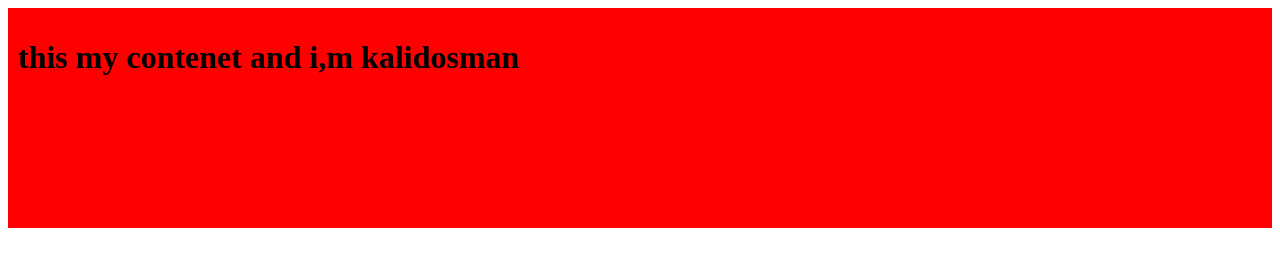
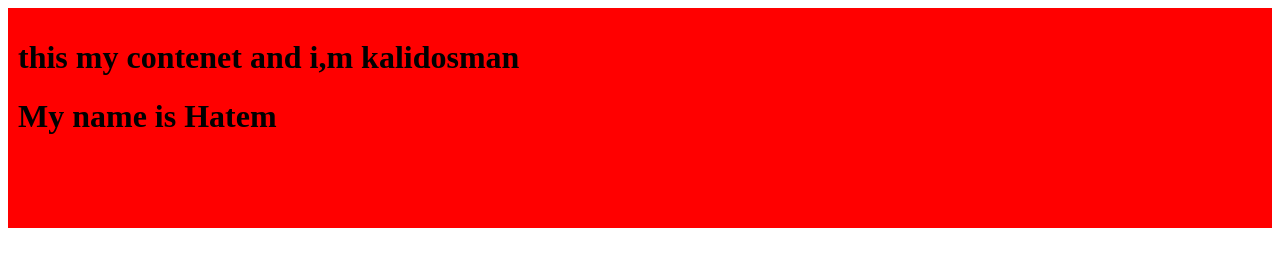
Before and after one commit to Salehalkolaidi/masterLec8, a plain HTML site: page index.html in a window 1280 px wide. Drawn offline with Linux system fonts and the light colour scheme.

Commit message:
we added my name to the page

```diff
--- a/index.html
+++ b/index.html
@@ -9,6 +9,7 @@
 <body>
    <div class="content">
     <h1>this my contenet and i,m kalidosman</h1>
+    <h1>My name is Hatem</h1>
    </div>
 </body>
 </html>
```
